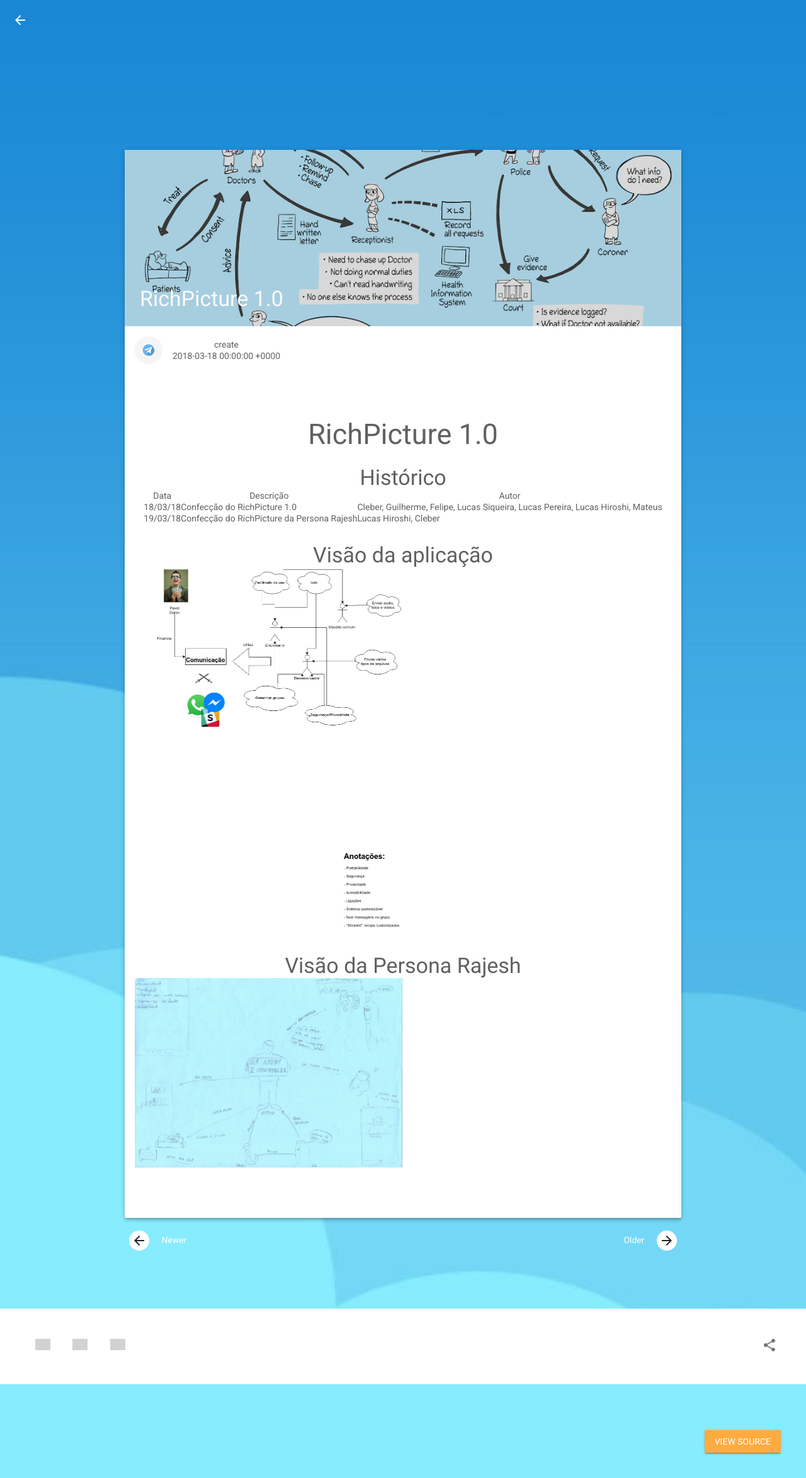
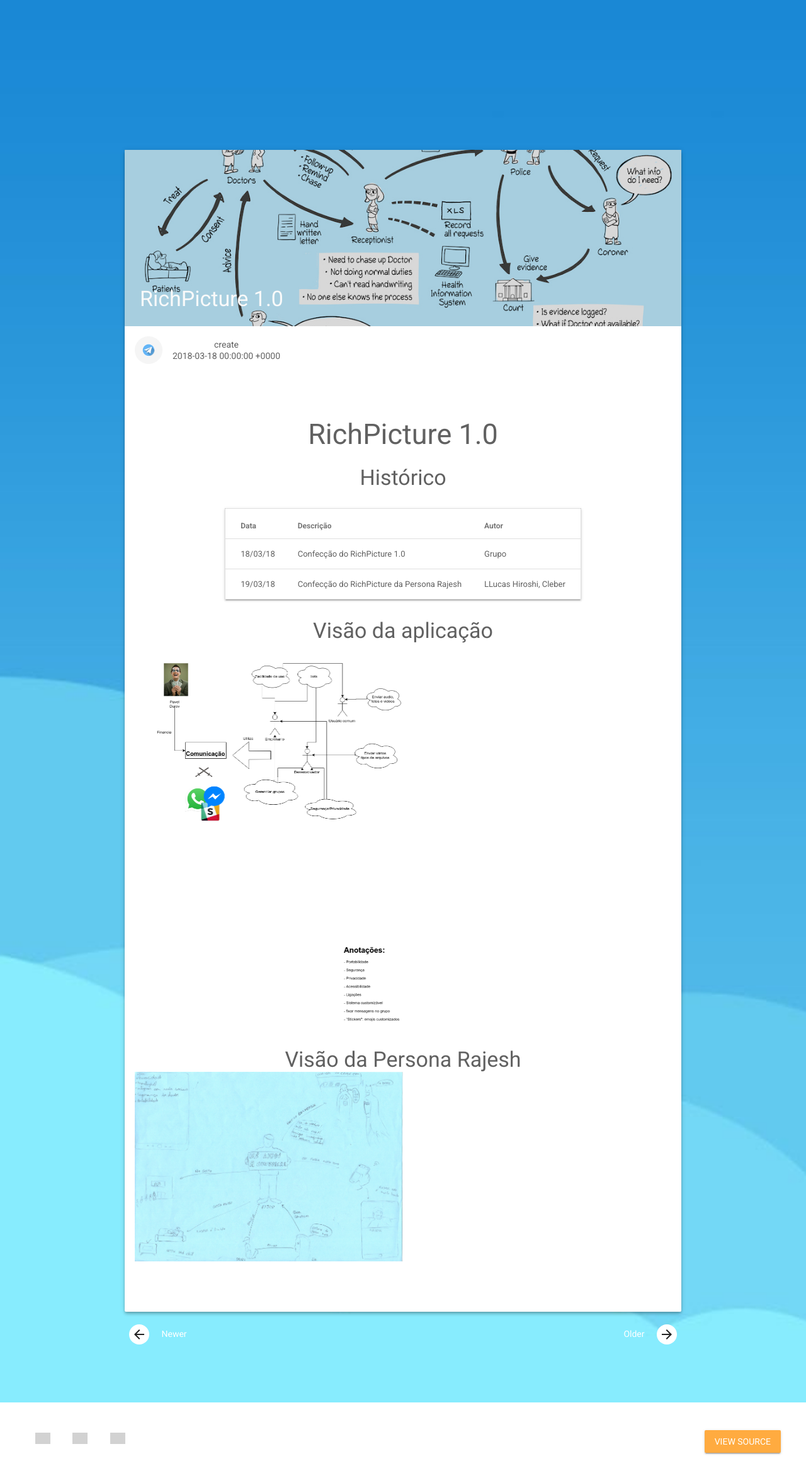
Before and after one commit to QueroMais/QueroMaisConversa, a Jekyll site: the page built from _posts/2018-03-18-RichPicture-1.0.md, in a window 1280 px wide. Shown: the whole page at 63% size. Built offline with Jekyll 4.4.1, drawn with Linux system fonts in a browser that asks for light colours; grey boxes are pictures that could not be loaded.

```diff
--- a/_layouts/general.html
+++ b/_layouts/general.html
@@ -68,16 +68,33 @@
         background-image: url('{{site.baseurl}}/assets/images/{{page.image}}');
        height: 280px;
       }
+      .demo-layout-transparent .mdl-layout__drawer-button {
+          /* This background is dark, so we set text to white. Use 87% black instead if
+             your background is light. */
+          color: white;
+        }
     </style>
   </head>
   <body>
+    <div class="demo-layout-transparent mdl-layout mdl-js-layout">
+
+        <div class="mdl-layout__drawer">
+          <span class="mdl-layout-title">Title</span>
+          <nav class="mdl-navigation">
+              <a class="mdl-navigation__link" href="{{site.baseurl}}">Home</a>
+            <a class="mdl-navigation__link" href="{{site.baseurl}}/pre-rastreabilidade/">Pré-Rastreabilidade</a>
+            <a class="mdl-navigation__link" href="{{site.baseurl}}/elicitacao/">Elicitação</a>
+            <a class="mdl-navigation__link" href="">Modelagem</a>
+            <a class="mdl-navigation__link" href="">Análise</a>
+            <a class="mdl-navigation__link" href="">Pós-Rastreabilidade</a>
+          </nav>
+        </div>
+        <main class="mdl-layout__content">
+        </main>
+      </div>
     <div class="demo-blog demo-blog--blogpost mdl-layout mdl-js-layout has-drawer is-upgraded">
       <main class="mdl-layout__content">
-        <div class="demo-back">
-          <a class="mdl-button mdl-js-button mdl-js-ripple-effect mdl-button--icon" href="{{site.baseurl}}" title="go back" role="button">
-            <i class="material-icons" role="presentation">arrow_back</i>
-          </a>
-        </div>
+
         <div class=" demo-blog__posts mdl-grid">
           <div class="mdl-card mdl-shadow--4dp mdl-cell mdl-cell--12-col">
             <div class="mdl-card__media mdl-color-text--grey-50">
--- a/_posts/2018-03-18-RichPicture-1.0.md
+++ b/_posts/2018-03-18-RichPicture-1.0.md
@@ -15,27 +15,43 @@ description: RichPicture 1.0
 
 
 ### Histórico
+_____________
 
-| Data | Descrição | Autor |
-|-|-|-|
-|18/03/18|Confecção do RichPicture 1.0|Cleber, Guilherme, Felipe, Lucas Siqueira, Lucas Pereira, Lucas Hiroshi, Mateus|
-|19/03/18|Confecção do RichPicture da Persona Rajesh|Lucas Hiroshi, Cleber|
+<table class="mdl-data-table mdl-js-data-table  mdl-shadow--2dp">
+  <thead>
+    <tr>
+      <th class="mdl-data-table__cell--non-numeric">Data</th>
+      <th class="mdl-data-table__cell--non-numeric">Descrição</th>
+      <th class="mdl-data-table__cell--non-numeric">Autor</th>
+    </tr>
+  </thead>
+  <tbody>
+    <tr>
+      <td class="mdl-data-table__cell--non-numeric">18/03/18</td>
+      <td class="mdl-data-table__cell--non-numeric">Confecção do RichPicture 1.0</td>
+      <td class="mdl-data-table__cell--non-numeric">Grupo</td>
+    </tr>
+    <tr>
+      <td class="mdl-data-table__cell--non-numeric">19/03/18</td>
+      <td class="mdl-data-table__cell--non-numeric">Confecção do RichPicture da Persona Rajesh</td>
+      <td class="mdl-data-table__cell--non-numeric">LLucas Hiroshi, Cleber</td>
+    </tr>
+  </tbody>
+</table>
 
-___
-
+______________________
 ### Visão da aplicação
+______________________
 
 <section class="cd-single-item">
     <div class="cd-slider-wrapper">
         <ul class="cd-slider">
             <li class="selected"><img src="{{site.baseurl}}/assets/images/richpicture_version/richpicture_1.0.png" alt="Product Image 1"></li>
         </ul> <!-- cd-slider -->
-
         <ul class="cd-slider-navigation">
             <li><a href="#0" class="cd-prev inactive">Next</a></li>
             <li><a href="#0" class="cd-next">Prev</a></li>
         </ul> <!-- cd-slider-navigation -->
-
         <a href="#0" class="cd-close">Close</a>
     </div> <!-- cd-slider-wrapper -->
 </section> <!-- cd-single-item -->
@@ -48,12 +64,10 @@ ___
         <ul class="cd-slider">
             <li class="selected"><img src="{{site.baseurl}}/assets/images/richpicture_version/persona_rajesh.jpg" alt="Product Image 1"></li>
         </ul> <!-- cd-slider -->
-
         <ul class="cd-slider-navigation">
             <li><a href="#0" class="cd-prev inactive">Next</a></li>
             <li><a href="#0" class="cd-next">Prev</a></li>
         </ul> <!-- cd-slider-navigation -->
-
         <a href="#0" class="cd-close">Close</a>
     </div> <!-- cd-slider-wrapper -->
 </section> <!-- cd-single-item -->
```
Also changed, not shown: _layouts/menu.html (+25 -1 lines), _posts/2018-03-19-Argumentation-1.0.md (+38 -23 lines), _posts/2018-03-20-RichPicture-1.5.md (+17 -4 lines), _posts/2018-03-21-Funcionalidades.md (added, +126 -0 lines), _posts/2018-03-21-RichPicture-2.0.md (+25 -12 lines), _posts/2018-03-26-elicitacao.md (added, +11 -0 lines), _posts/2018-03-27-Observation.md (added, +91 -0 lines), assets/images/bg_1024.jpg (deleted), assets/images/bg_2048.jpg (deleted), assets/images/bg_2880.jpg (deleted), assets/images/product-owner.jpg (added), assets/images/road.jpg (deleted), assets/images/road_big.jpg (deleted), assets/images/shopping.jpg (deleted).
